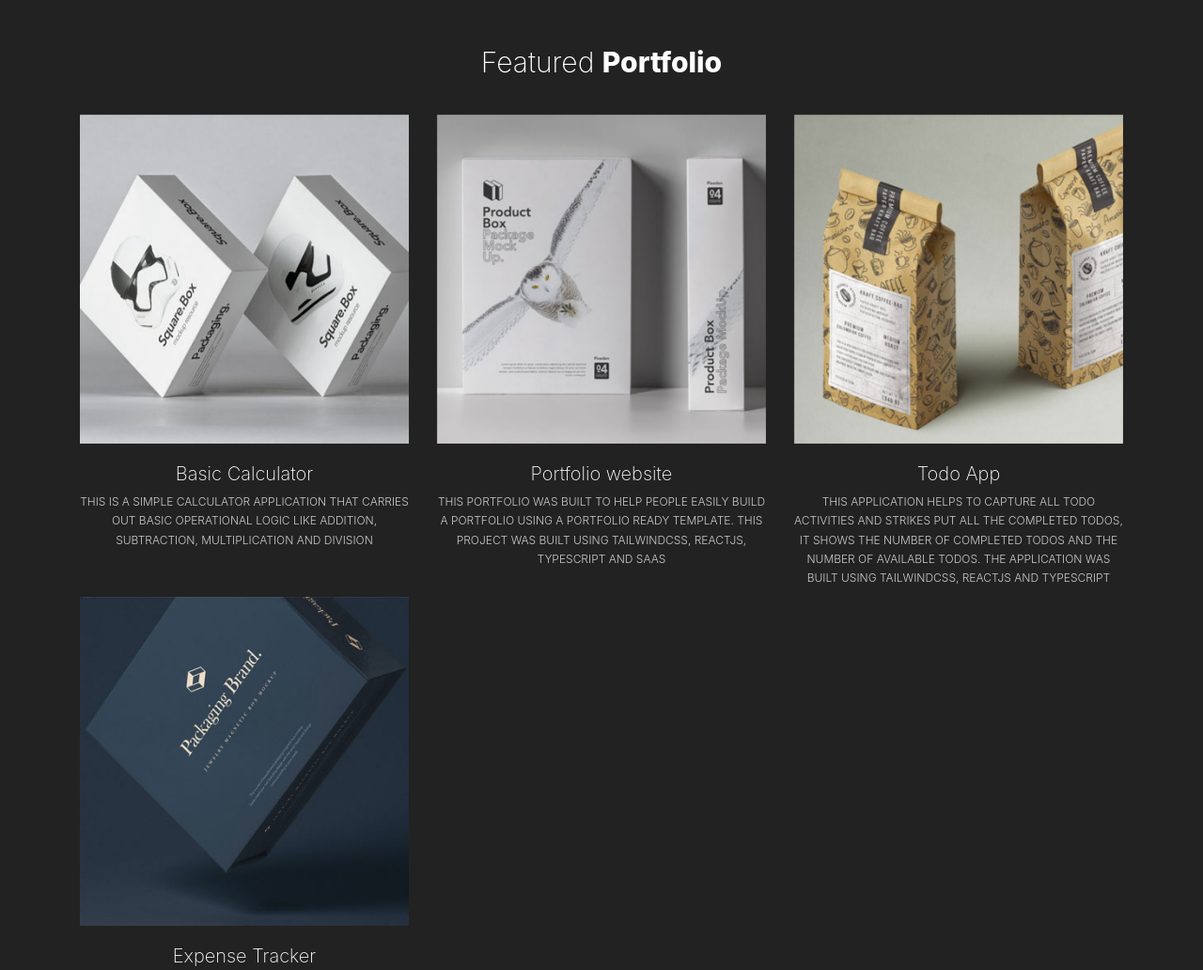
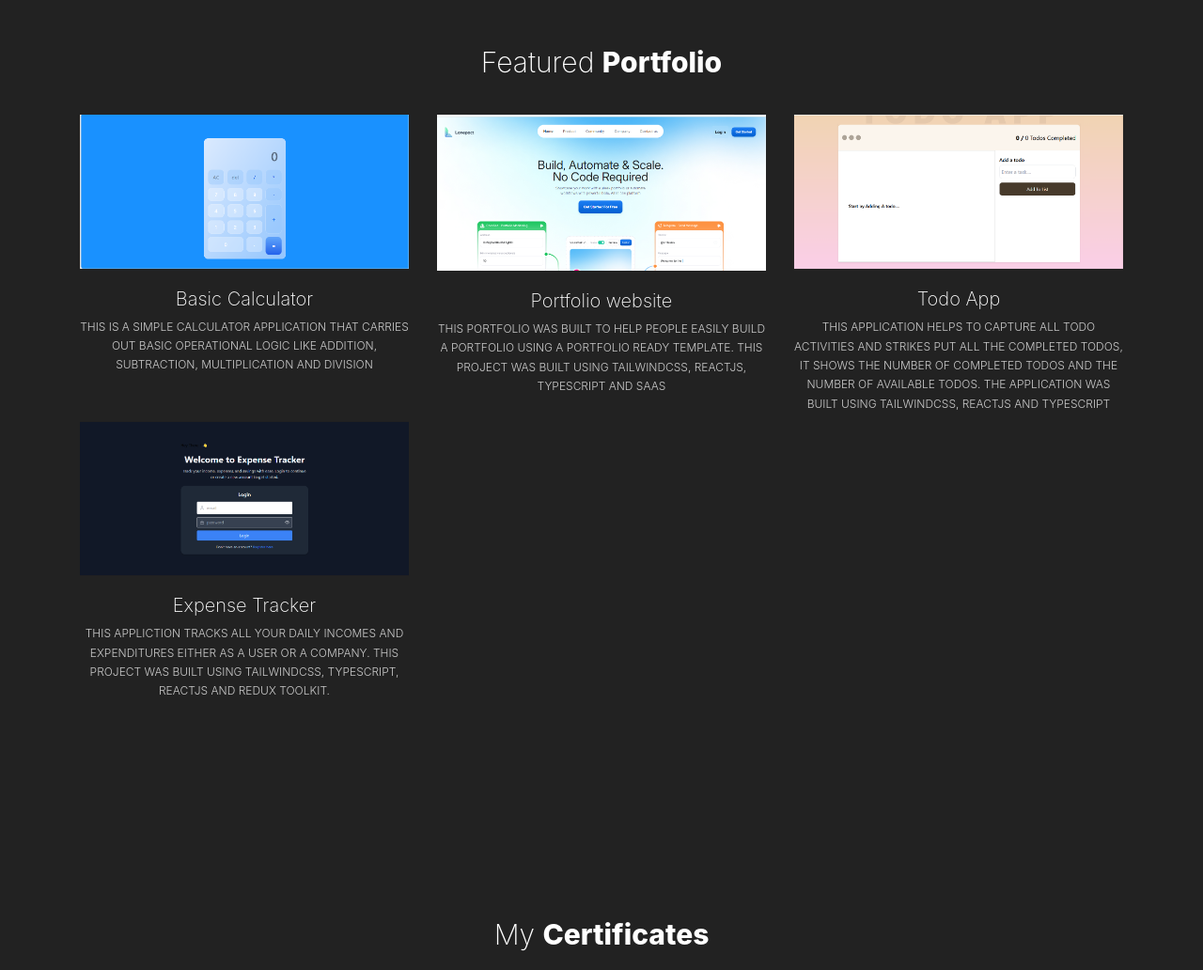
Before and after one commit to Jesseca-11/My-Portfolio, a plain HTML site: page index.html in a window 1280 px wide. Shown: the part 3640-4672 px from the top of the page at 94% size. Drawn offline with nearby package versions, Linux system fonts and the light colour scheme; files whose address does not match are found by name.

Commit message:
portfolio-images added

```diff
--- a/index.html
+++ b/index.html
@@ -202,7 +202,7 @@
 						<div class="relative">
 							<div class="thumb">
 								<div class="overlay overlay-bg"></div>
-								<img class="image img-fluid" src="images/p1.jpg" alt="">
+								<img class="image img-fluid" src="images/calculator.png" alt="">
 							</div>
 							<a href="https://basic-calculator-app-omega.vercel.app/" class="img-pop-up">
 								<div class="middle">
@@ -219,7 +219,7 @@
 						<div class="relative">
 							<div class="thumb">
 								<div class="overlay overlay-bg"></div>
-								<img class="image img-fluid" src="images/p2.jpg" alt="">
+								<img class="image img-fluid" src="images/portfolio.png" alt="">
 							</div>
 							<a href="https://Lanepact.com" class="img-pop-up">
 								<div class="middle">
@@ -236,7 +236,7 @@
 						<div class="relative">
 							<div class="thumb">
 								<div class="overlay overlay-bg"></div>
-								<img class="image img-fluid" src="images/p3.jpg" alt="">
+								<img class="image img-fluid" src="images/todo.png" alt="">
 							</div>
 							<a href="https://basic-todo-app-zng5.vercel.app/" class="img-pop-up">
 								<div class="middle">
@@ -254,7 +254,7 @@
 						<div class="relative">
 							<div class="thumb">
 								<div class="overlay overlay-bg"></div>
-								<img class="image img-fluid" src="images/p4.jpg" alt="">
+								<img class="image img-fluid" src="images/Task-tracker.png" alt="">
 							</div>
 							<a href="https://expense-tracker-mauve-nine.vercel.app/" class="img-pop-up">
 								<div class="middle">
```
Also changed, not shown: images/Task-tracker.png (added), images/calculator.png (added), images/portfolio.png (added), images/todo.png (added).
